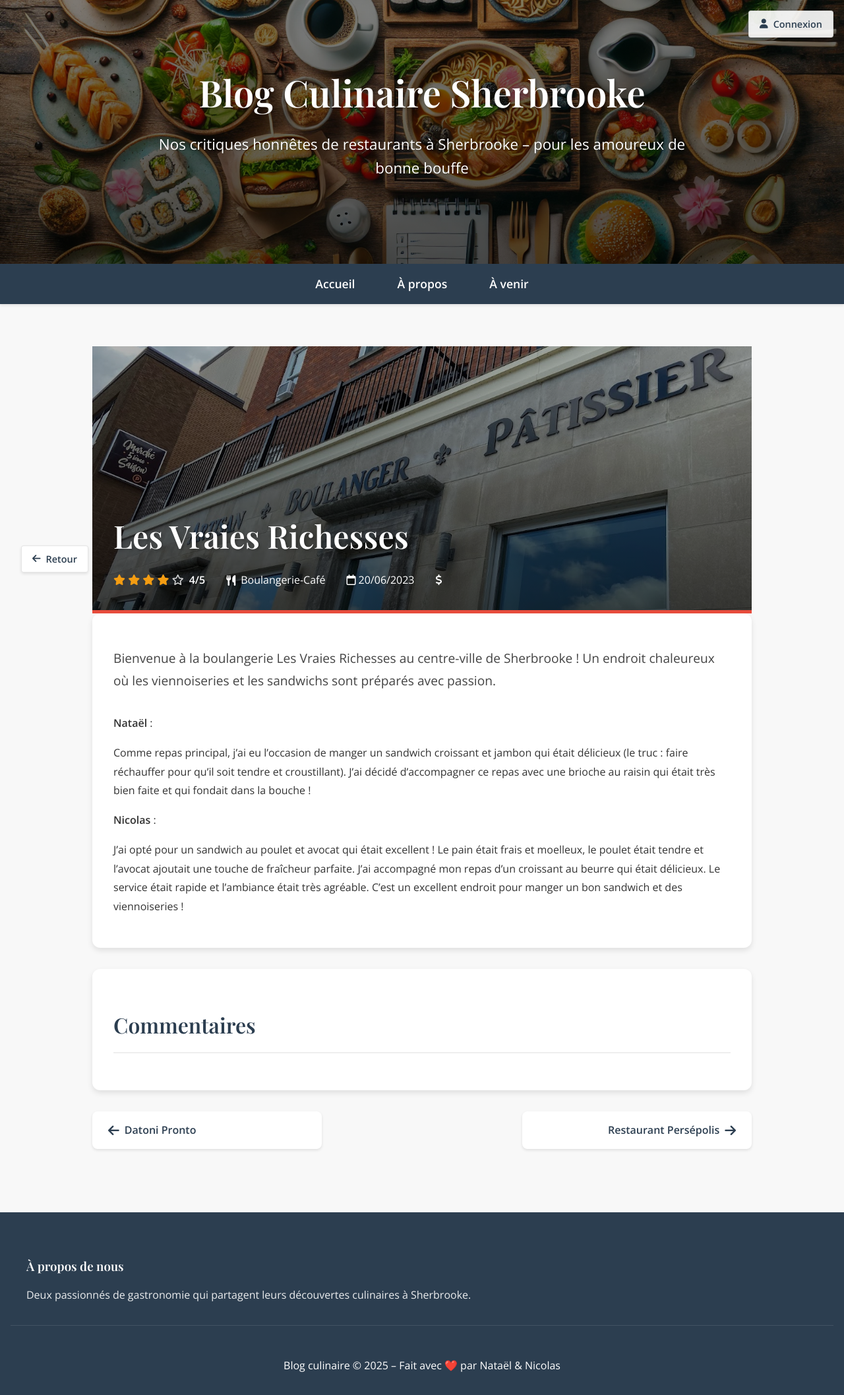
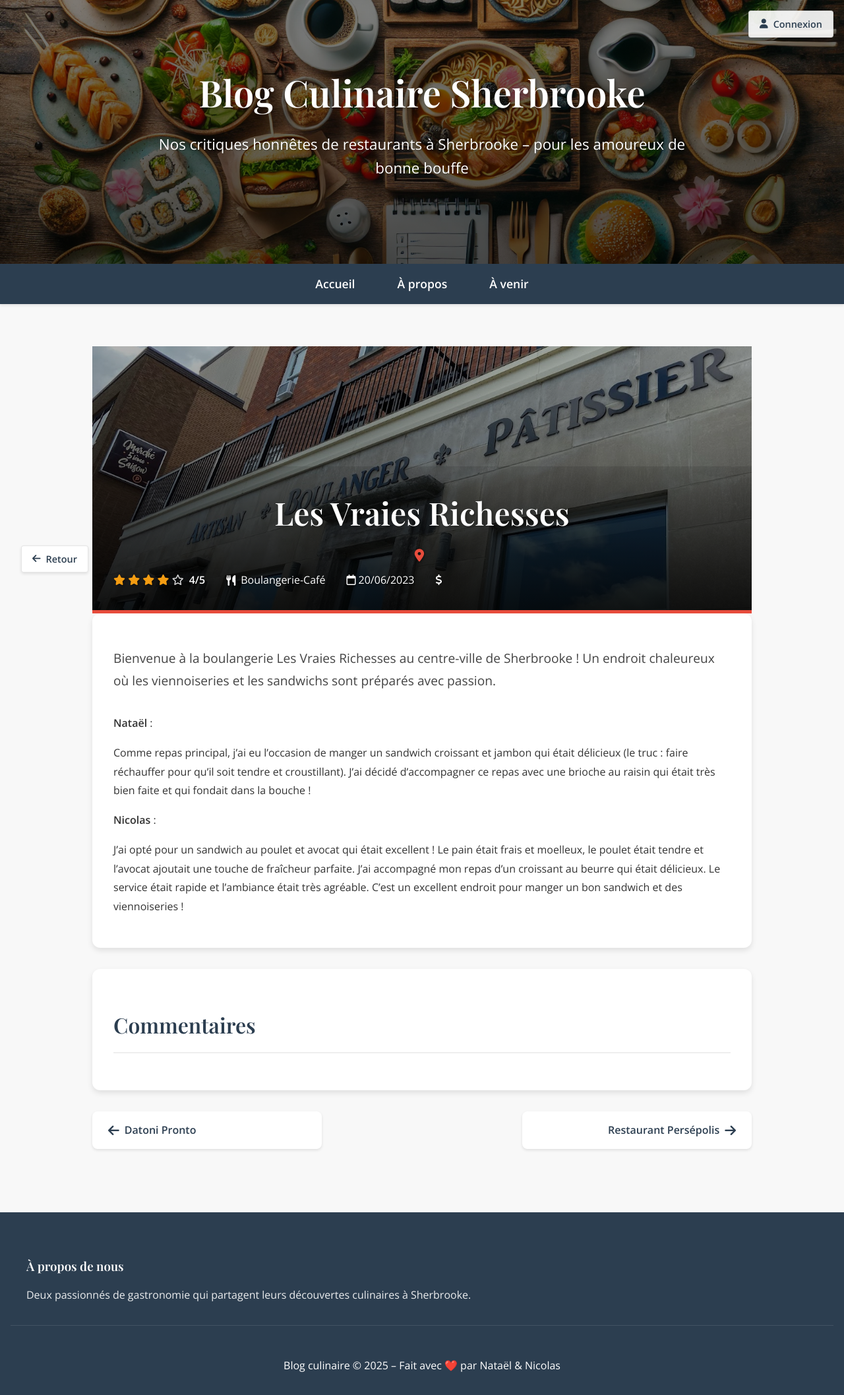
Before and after one commit to Natael21/blog-culinaire, a Jekyll site: the page built from _posts/2023-06-20-les-vraies-richesses.markdown, in a window 1280 px wide. Shown: the whole page at 66% size. Built offline with Jekyll 4.4.1, drawn with Linux system fonts in a browser that asks for light colours; a script that is not in the unit is left out; comment, search, counter and statistics services are not loaded.

Commit message:
Add restaurant location display and enhance header styles in restaurant layout
- Introduced a new location section in the restaurant header to display the restaurant's location with an icon.
- Enhanced header styles for better visual appeal, including text alignment, padding, and background gradient.
- Updated location styles for improved readability and layout consistency.

```diff
--- a/_layouts/restaurant.html
+++ b/_layouts/restaurant.html
@@ -7,6 +7,10 @@
   <div class="restaurant-header" style="background-image: url('{{ page.image }}');">
     <div class="restaurant-header-content">
       <h1>{{ page.title }}</h1>
+      <div class="restaurant-location">
+        <i class="fas fa-map-marker-alt"></i>
+        <span>{{ page.location }}</span>
+      </div>
       <div class="restaurant-meta">
         <div class="rating">
           <span class="stars">
@@ -311,4 +315,26 @@
   margin-top: 1.5rem;
   width: 100%;
 }
+
+.restaurant-header-content {
+  text-align: center;
+  padding: 2rem;
+  color: white;
+  text-shadow: 1px 1px 3px rgba(0,0,0,0.5);
+  background: linear-gradient(to bottom, rgba(0,0,0,0.1), rgba(0,0,0,0.7));
+}
+
+.restaurant-location {
+  color: white;
+  font-size: 1.2rem;
+  margin: 1rem 0;
+  display: flex;
+  align-items: center;
+  justify-content: center;
+  gap: 0.5rem;
+}
+
+.restaurant-location i {
+  color: var(--accent-color);
+}
 </style>
```
